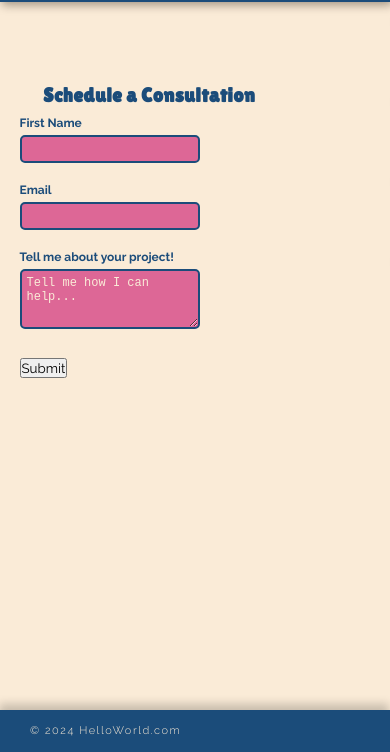
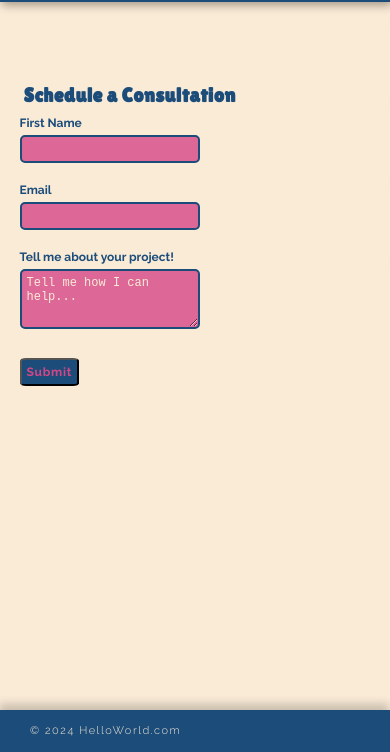
Before and after one commit to JenniferSimond/updated-portfolio, a plain HTML site: page connect.html in a window 390 px wide. Shown: the part 92-844 px from the top of the page. Drawn offline with Linux system fonts and the light colour scheme.

Commit message:
refactor css button syling and about me file

```diff
--- a/style.css
+++ b/style.css
@@ -198,8 +198,6 @@ footer {
 .foot {
     font-family: 'Lato', sans-serif;
 
-
-    /* margin-top: 9px; */
 }
 
 .foot-text {
@@ -244,7 +242,7 @@ footer {
 }
 
 .connect h2{
-    margin-left: 11%;
+    margin-left: 6%;
     margin-bottom: 20px;
 }
 label {
@@ -258,6 +256,18 @@ label {
 .submit-button{
     display: block;
     margin-top: 20px;
+    background-color:#1b4c7a ;
+    padding: 5px 10px;
+    border-radius: 10%;
+    color: #d64686;
+    font-weight: bolder;
+    font-size: 18px;
+    letter-spacing: .2mm;
+}
+
+.submit-button:hover {
+    background-color: #d64686;
+    color: #1b4c7a;
 }
 
 /* .connect>h2 {
@@ -370,8 +380,6 @@ textarea {
         margin-bottom: 10px;
     }
 
-
-
     .home-content h1 {
 
         font-size: 36px;
@@ -446,4 +454,15 @@ label {
     font-size: 12px;
 }
 
+.submit-button{
+    font-size: 12px;
+    padding: 5px 5px;
 }
+
+.submit-button:active{
+    background-color: #d64686;
+    color: #1b4c7a;
+}
+
+
+}
```
Also changed, not shown: images/updated-proj-pic.png (added), 1 other file.
